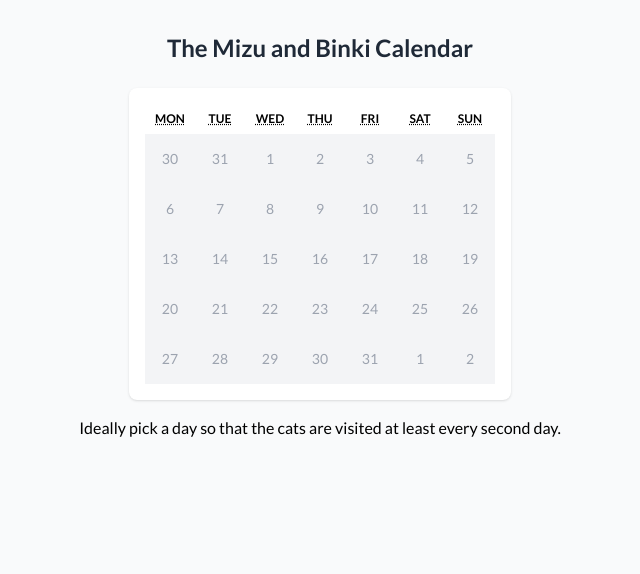
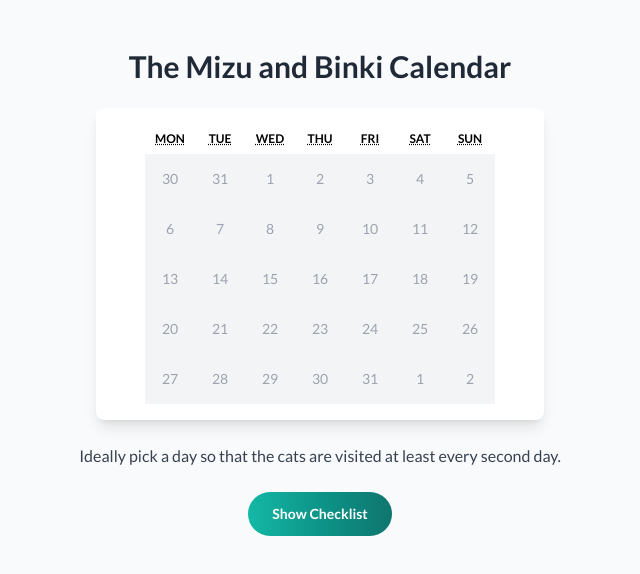
Before and after one commit to AndriyYer/cat-sitter, a React (Vite) app in the folder client/: page / in a window 1280 px wide. Shown: the top 574 px of the page, without its empty margins (320-960 px from the left). Built offline with nearby package versions, Linux system fonts and the light colour scheme; no server answers; the database is empty.

Commit message:
styling overhaul

```diff
--- a/client/src/App.tsx
+++ b/client/src/App.tsx
@@ -1,7 +1,9 @@
-import { useEffect, useState } from "react";
+import { Fragment, useEffect, useState } from "react";
 import CalendarContainer from "./components/Calendar/CalendarContainer";
 import ModalComponent from "./components/Modal/ModalComponent";
+import Checklist from "./components/Checklist/ChecklistComponent";
 import { useClaimedDates } from "./hooks/useClaimedDates";
+import { Transition } from "@headlessui/react";
 import "./App.css";
 
 const dateOptions: Intl.DateTimeFormatOptions = {
@@ -13,6 +15,7 @@ const dateOptions: Intl.DateTimeFormatOptions = {
 function App() {
   const [selectedDate, setSelectedDate] = useState<Date | null>(null);
   const [isModalOpen, setModalOpen] = useState(false);
+  const [showChecklist, setShowChecklist] = useState(false);
 
   const {
     claimedDates,
@@ -22,74 +25,69 @@ function App() {
     fetchWhoClaimedDate,
   } = useClaimedDates();
 
-    // Watch for changes to selectedDate and claimedDates,
-    // fetch "who claimed" data if the date is claimed
   useEffect(() => {
     fetchWhoClaimedDate(selectedDate);
   }, [selectedDate, claimedDates]);
 
-    const handleModalOpen = () => {
-        setModalOpen(true);
-    };
+  const handleModalOpen = () => setModalOpen(true);
+  const handleModalClose = () => setModalOpen(false);
 
-    const handleModalClose = () => {
-        setModalOpen(false);
-    };
+  const toggleChecklist = () => setShowChecklist((prev) => !prev);
 
   return (
-        <div className="flex flex-col items-center min-h-screen bg-gray-50">
-            <h1 className="text-center text-2xl font-bold text-gray-800 mt-8 mb-6">
+    <div className="flex flex-col items-center min-h-screen bg-gray-50 px-4 py-6">
+      <h1 className="text-3xl font-extrabold text-gray-800 mt-6 mb-6">
         The Mizu and Binki Calendar
       </h1>
-            <div className="flex flex-col items-center space-y-4">
+
+      <div className="w-full max-w-2xl flex flex-col items-center space-y-6">
         <CalendarContainer
           setSelectedDate={setSelectedDate}
           setClaimedDatesInApp={updateClaimedDates}
         />
-                {!selectedDate && <><p>Ideally pick a day so that the cats are visited at least every second day.</p></>}
+
+        {!selectedDate && (
+          <p className="text-center text-gray-700 text-base">
+            Ideally pick a day so that the cats are visited at least every
+            second day.
+          </p>
+        )}
+
         {selectedDate && (
           <>
             {isDateClaimed(selectedDate) ? (
-                            <div className="text-lg text-gray-700 text-center">
-                                <p>
+              <div className="w-full max-w-md text-center text-lg text-gray-700 bg-white p-4 rounded-lg shadow">
+                <p className="mb-2">
                   Sorry,{" "}
                   <strong>
-                                        {selectedDate.toLocaleString(
-                                            "en-US",
-                                            dateOptions
-                                        )}
+                    {selectedDate.toLocaleString("en-US", dateOptions)}
                   </strong>{" "}
                   has already been claimed by{" "}
                   <strong>{whoClaimedDate}</strong>.
                 </p>
-                                <p>
-                                    If that's you, thank you! If you need to
-                                    cancel, text Andriy
-                                </p>
-                                <p className="text-red-600 mt-2">
+                <p>If that's you, thank you! If you need to cancel, text Andriy</p>
+                <p className="text-red-600 mt-2 font-semibold">
                   Please pick a different date.
                 </p>
               </div>
             ) : (
-                            <>
+              <div className="w-full max-w-md bg-white p-4 rounded-lg shadow text-center">
                 <span className="text-lg text-gray-700">
                   You can stop by on{" "}
                   <strong>
-                                        {selectedDate.toLocaleString(
-                                            "en-US",
-                                            dateOptions
-                                        )}
-                                        ?
+                    {selectedDate.toLocaleString("en-US", dateOptions)}?
                   </strong>
                 </span>
+                <div className="mt-4">
                   <button
                     type="button"
                     onClick={handleModalOpen}
-                                    className="text-green-700 hover:text-white border border-green-700 hover:bg-green-800 focus:ring-4 focus:outline-none focus:ring-green-300 font-medium rounded-lg text-sm px-5 py-2.5 text-center me-2 mb-2 dark:border-green-500 dark:text-green-500 dark:hover:text-white dark:hover:bg-green-600 dark:focus:ring-green-800"
+                    className="px-5 py-2.5 rounded-full text-sm font-medium text-white bg-teal-600 hover:bg-teal-700 transition-colors focus:outline-none focus:ring-2 focus:ring-teal-500"
                   >
                     Confirm
                   </button>
-                            </>
+                </div>
+              </div>
             )}
           </>
         )}
@@ -99,6 +97,32 @@ function App() {
           closeModal={handleModalClose}
           selectedDate={selectedDate!}
         />
+
+        <button
+          type="button"
+          onClick={toggleChecklist}
+          className="inline-block text-white text-sm font-semibold px-6 py-3 rounded-full focus:outline-none focus:ring-2 transition-all
+            bg-gradient-to-r from-teal-500 via-teal-600 to-teal-700
+            hover:from-teal-600 hover:via-teal-700 hover:to-teal-800
+            focus:ring-teal-300"
+        >
+          {showChecklist ? "Hide Checklist" : "Show Checklist"}
+        </button>
+
+        <Transition
+          show={showChecklist}
+          as={Fragment}
+          enter="transition ease-out duration-300"
+          enterFrom="transform opacity-0 -translate-y-4"
+          enterTo="transform opacity-100 translate-y-0"
+          leave="transition ease-in duration-200"
+          leaveFrom="transform opacity-100 translate-y-0"
+          leaveTo="transform opacity-0 -translate-y-4"
+        >
+          <div className="mt-4">
+            <Checklist />
+          </div>
+        </Transition>
       </div>
     </div>
   );
--- a/client/src/components/Calendar/CalendarComponent.tsx
+++ b/client/src/components/Calendar/CalendarComponent.tsx
@@ -26,7 +26,7 @@ export default function CalendarComponent({
   };
 
   return (
-        <div className="bg-white shadow rounded-lg p-4">
+    <div className="bg-white shadow-lg rounded-lg p-4 max-w-md w-full">
       <Calendar
         showNavigation={false}
         onClickDay={handleClickDay}
@@ -37,12 +37,12 @@ export default function CalendarComponent({
               return "bg-red-100 text-red-600 font-semibold claimed-day";
             }
             if (isValidDate(date)) {
-                            return "bg-green-50 text-green-700 valid-day";
+              return "bg-teal-50 text-teal-700 valid-day";
             }
           }
           return "";
         }}
-                className="react-calendar"
+        className="react-calendar mx-auto"
       />
     </div>
   );
--- a/client/src/components/Modal/ModalComponent.tsx
+++ b/client/src/components/Modal/ModalComponent.tsx
@@ -107,10 +107,7 @@ export default function ModalComponent({
                 <p className="mt-3 text-gray-700">
                   Are you sure you can make it on{" "}
                   <strong>
-                                        {selectedDate.toLocaleString(
-                                            "en-US",
-                                            dateOptions
-                                        )}
+                    {selectedDate.toLocaleString("en-US", dateOptions)}
                   </strong>
                   ?
                 </p>
@@ -130,7 +127,7 @@ export default function ModalComponent({
                   placeholder="Enter your name"
                   value={name}
                   onChange={handleNameChange}
-                                    className="w-full rounded-md border border-gray-300 px-3 py-2 text-sm text-gray-900 placeholder-gray-400 focus:border-green-500 focus:outline-none focus:ring-1 focus:ring-green-500"
+                  className="w-full rounded-md border border-gray-300 px-3 py-2 text-sm text-gray-900 placeholder-gray-400 focus:border-teal-500 focus:outline-none focus:ring-1 focus:ring-teal-500"
                 />
               </div>
 
@@ -143,9 +140,8 @@ export default function ModalComponent({
                   Phone Number (Optional)
                 </label>
                 <p className="mb-2 text-xs italic text-gray-500">
-                                    Providing your phone number is optional. If
-                                    you do, you'll receive a text reminder the
-                                    day before your scheduled visit.
+                  Providing your phone number is optional. If you do, you'll
+                  receive a text reminder the day before your scheduled visit.
                 </p>
                 <input
                   id="phoneNumber"
@@ -153,7 +149,7 @@ export default function ModalComponent({
                   placeholder="(555) 123-4567"
                   value={phoneNumber}
                   onChange={handlePhoneNumberChange}
-                                    className="w-full rounded-md border border-gray-300 px-3 py-2 text-sm text-gray-900 placeholder-gray-400 focus:border-green-500 focus:outline-none focus:ring-1 focus:ring-green-500"
+                  className="w-full rounded-md border border-gray-300 px-3 py-2 text-sm text-gray-900 placeholder-gray-400 focus:border-teal-500 focus:outline-none focus:ring-1 focus:ring-teal-500"
                 />
               </div>
 
@@ -161,14 +157,14 @@ export default function ModalComponent({
               <div className="mt-8 flex items-center justify-end gap-3">
                 <button
                   onClick={closeModal}
-                                    className="rounded-md border border-gray-300 bg-white px-4 py-2 text-sm font-medium text-gray-700 hover:bg-gray-100"
+                  className="rounded-md border border-gray-300 bg-white px-4 py-2 text-sm font-medium text-gray-700 hover:bg-gray-100 focus:outline-none focus:ring-2 focus:ring-teal-400"
                 >
                   Cancel
                 </button>
                 <button
                   onClick={handleConfirmDate}
                   disabled={isButtonDisabled}
-                                    className="rounded-md bg-green-600 px-4 py-2 text-sm font-medium text-white hover:bg-green-700 disabled:bg-gray-400"
+                  className="rounded-md bg-teal-600 px-4 py-2 text-sm font-medium text-white hover:bg-teal-700 disabled:bg-gray-400 focus:outline-none focus:ring-2 focus:ring-teal-400"
                 >
                   Confirm Date
                 </button>
```
Also changed, not shown: client/src/components/Calendar/CalendarContainer.tsx (indentation only). Lines whose indentation alone changed are shown as unchanged.
